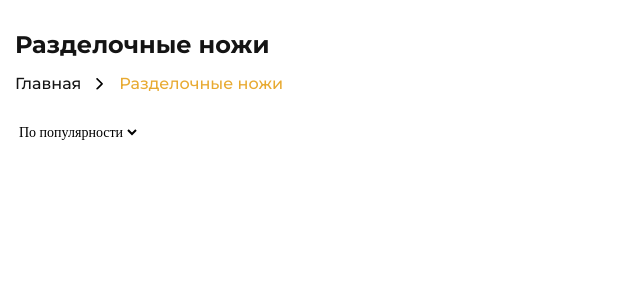
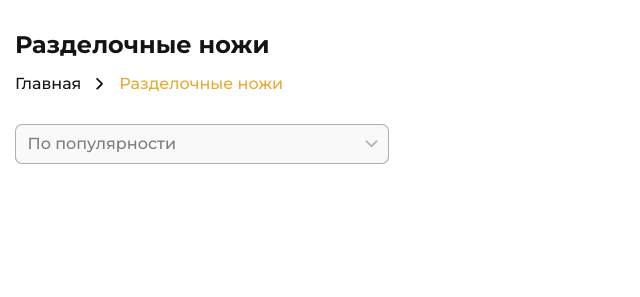
Before and after one commit to SvyatoslavAiron/ChoicesJS, a plain HTML site: page catalog.html in a window 1280 px wide. Shown: the whole page, without its empty margins (0-640 px from the left). Drawn offline with nearby package versions, Linux system fonts and the light colour scheme; files that its build step writes are made by us from their sources.

Commit message:
Update catalog.html

```diff
--- a/catalog.html
+++ b/catalog.html
@@ -9,7 +9,7 @@
    <title>Catalog</title>
    <link rel="icon" href="assets/images/heart-like.svg">
    <link rel="stylesheet" href="https://necolas.github.io/normalize.css/8.0.1/normalize.css">
-   <link rel="stylesheet" href="assets/css/catalog-style.min.css">
+   <link rel="stylesheet" href="assets/css/catalog-style.css">
 </head>
 <body>
    <div class="wrapper">
@@ -41,6 +41,6 @@
          </div>
       </main>
    </div>
-   <script src="assets/js/catalogJS.min.js"></script>
+   <script src="assets/js/catalogJS.js"></script>
 </body>
 </html>
```
